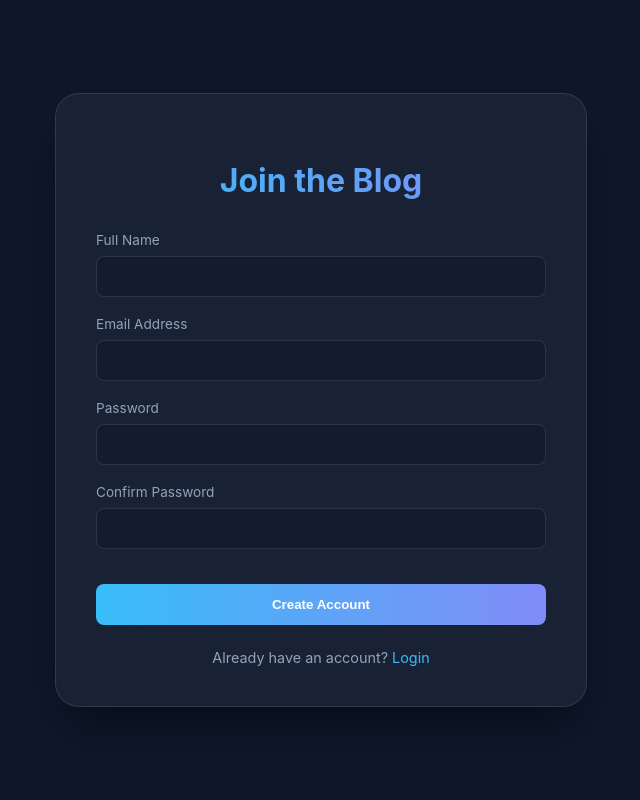
After one commit to boniyeamincse/boni_blog, a PHP site: the page made by views/users/register.php in a window 1280 px wide. The commit adds this page. Shown: the whole page, without its empty margins (319-959 px from the left). Run offline with PHP 8.4, Linux system fonts and the light colour scheme; the template is opened without the code that fills it, so the values that code supplies are empty; some libraries are stand-ins or nearby versions.

Commit message:
Implement full Authentication module

```diff
--- a/public/index.php
+++ b/public/index.php
@@ -2,6 +2,7 @@
 
 require_once '../vendor/autoload.php';
 require_once '../config/config.php';
+require_once '../app/Helpers/SessionHelper.php';
 
 use Core\App;
 
--- /dev/null
+++ b/views/users/register.php
@@ -0,0 +1,141 @@
+<!DOCTYPE html>
+<html lang="en">
+<head>
+    <meta charset="UTF-8">
+    <meta name="viewport" content="width=device-width, initial-scale=1.0">
+    <title>Register - <?php echo SITENAME; ?></title>
+    <style>
+        :root {
+            --primary: #38bdf8;
+            --secondary: #818cf8;
+            --bg: #0f172a;
+            --card-bg: rgba(30, 41, 59, 0.7);
+            --text: #f8fafc;
+        }
+        body {
+            font-family: 'Inter', sans-serif;
+            background-color: var(--bg);
+            color: var(--text);
+            display: flex;
+            justify-content: center;
+            align-items: center;
+            height: 100vh;
+            margin: 0;
+            overflow: hidden;
+        }
+        .reg-container {
+            width: 100%;
+            max-width: 450px;
+            padding: 2.5rem;
+            background: var(--card-bg);
+            backdrop-filter: blur(12px);
+            border-radius: 1.5rem;
+            border: 1px solid rgba(255, 255, 255, 0.1);
+            box-shadow: 0 25px 50px -12px rgba(0, 0, 0, 0.5);
+            animation: fadeIn 0.6s ease-out;
+        }
+        @keyframes fadeIn {
+            from { opacity: 0; transform: translateY(20px); }
+            to { opacity: 1; transform: translateY(0); }
+        }
+        h2 {
+            margin-bottom: 2rem;
+            text-align: center;
+            background: linear-gradient(to right, var(--primary), var(--secondary));
+            -webkit-background-clip: text;
+            -webkit-text-fill-color: transparent;
+            font-size: 2rem;
+        }
+        .form-group {
+            margin-bottom: 1.2rem;
+        }
+        label {
+            display: block;
+            margin-bottom: 0.5rem;
+            font-size: 0.85rem;
+            color: #94a3b8;
+        }
+        input {
+            width: 100%;
+            padding: 0.75rem;
+            background: rgba(15, 23, 42, 0.5);
+            border: 1px solid rgba(255, 255, 255, 0.1);
+            border-radius: 0.5rem;
+            color: #fff;
+            box-sizing: border-box;
+            transition: border-color 0.3s;
+        }
+        input:focus {
+            outline: none;
+            border-color: var(--primary);
+        }
+        input.is-invalid {
+            border-color: #ef4444;
+        }
+        .invalid-feedback {
+            color: #ef4444;
+            font-size: 0.8rem;
+            margin-top: 0.25rem;
+        }
+        .btn {
+            width: 100%;
+            padding: 0.8rem;
+            background: linear-gradient(to right, var(--primary), var(--secondary));
+            border: none;
+            border-radius: 0.5rem;
+            color: #fff;
+            font-weight: 600;
+            cursor: pointer;
+            transition: opacity 0.3s, transform 0.2s;
+            margin-top: 1rem;
+        }
+        .btn:hover {
+            opacity: 0.9;
+        }
+        .btn:active {
+            transform: scale(0.98);
+        }
+        .footer-links {
+            margin-top: 1.5rem;
+            text-align: center;
+            font-size: 0.9rem;
+            color: #94a3b8;
+        }
+        .footer-links a {
+            color: var(--primary);
+            text-decoration: none;
+        }
+    </style>
+</head>
+<body>
+    <div class="reg-container">
+        <h2>Join the Blog</h2>
+        <form action="<?php echo URLROOT; ?>/users/register" method="POST">
+            <div class="form-group">
+                <label for="username">Full Name</label>
+                <input type="text" name="username" id="username" class="<?php echo (!empty($username_err)) ? 'is-invalid' : ''; ?>" value="<?php echo $username; ?>">
+                <span class="invalid-feedback"><?php echo $username_err; ?></span>
+            </div>
+            <div class="form-group">
+                <label for="email">Email Address</label>
+                <input type="email" name="email" id="email" class="<?php echo (!empty($email_err)) ? 'is-invalid' : ''; ?>" value="<?php echo $email; ?>">
+                <span class="invalid-feedback"><?php echo $email_err; ?></span>
+            </div>
+            <div class="form-group">
+                <label for="password">Password</label>
+                <input type="password" name="password" id="password" class="<?php echo (!empty($password_err)) ? 'is-invalid' : ''; ?>" value="<?php echo $password; ?>">
+                <span class="invalid-feedback"><?php echo $password_err; ?></span>
+            </div>
+            <div class="form-group">
+                <label for="confirm_password">Confirm Password</label>
+                <input type="password" name="confirm_password" id="confirm_password" class="<?php echo (!empty($confirm_password_err)) ? 'is-invalid' : ''; ?>" value="<?php echo $confirm_password; ?>">
+                <span class="invalid-feedback"><?php echo $confirm_password_err; ?></span>
+            </div>
+            <button type="submit" class="btn">Create Account</button>
+            <div class="footer-links">
+                Already have an account? <a href="<?php echo URLROOT; ?>/users/login">Login</a>
+            </div>
+        </form>
+    </div>
+</body>
+</html>
```
Also changed, not shown: app/Controllers/UsersController.php (added, +192 -0 lines), app/Helpers/SessionHelper.php (added, +41 -0 lines), app/Models/User.php (added, +46 -0 lines), database.sql (added, +78 -0 lines), docs/software-development-status.md (+1 -1 lines), views/blog/home.php (+33 -2 lines), views/users/login.php (added, +140 -0 lines).
